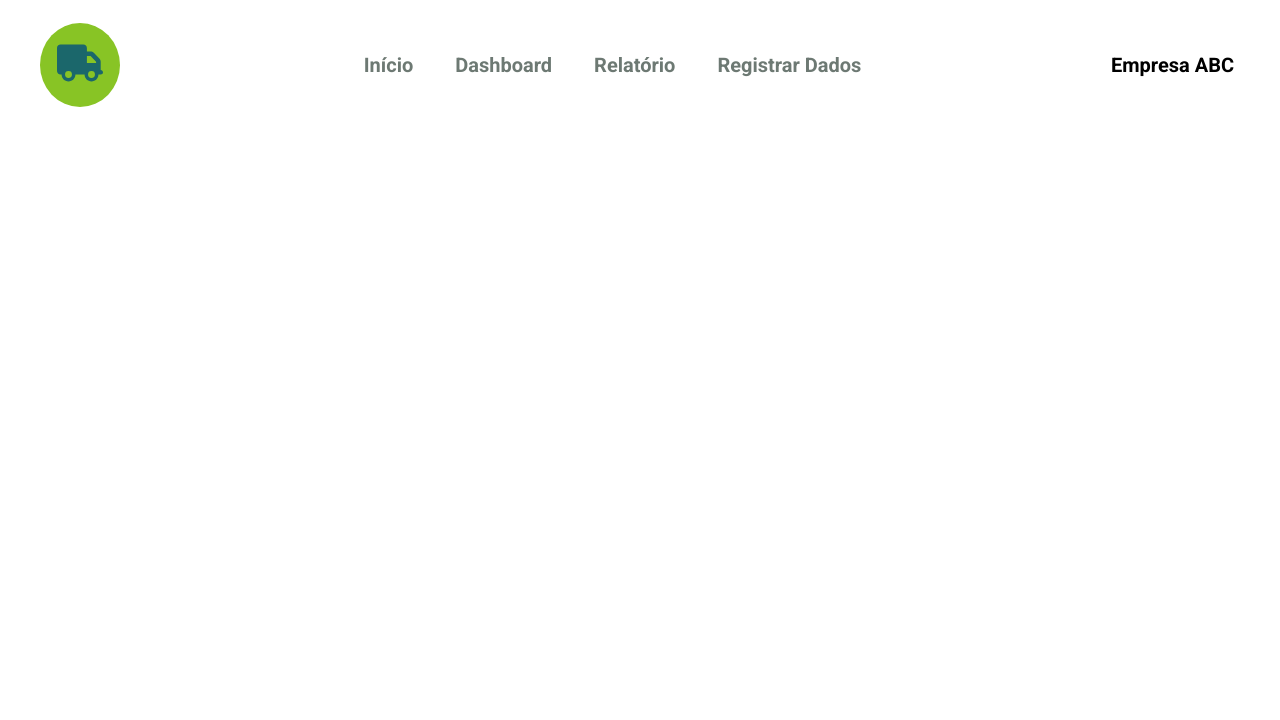
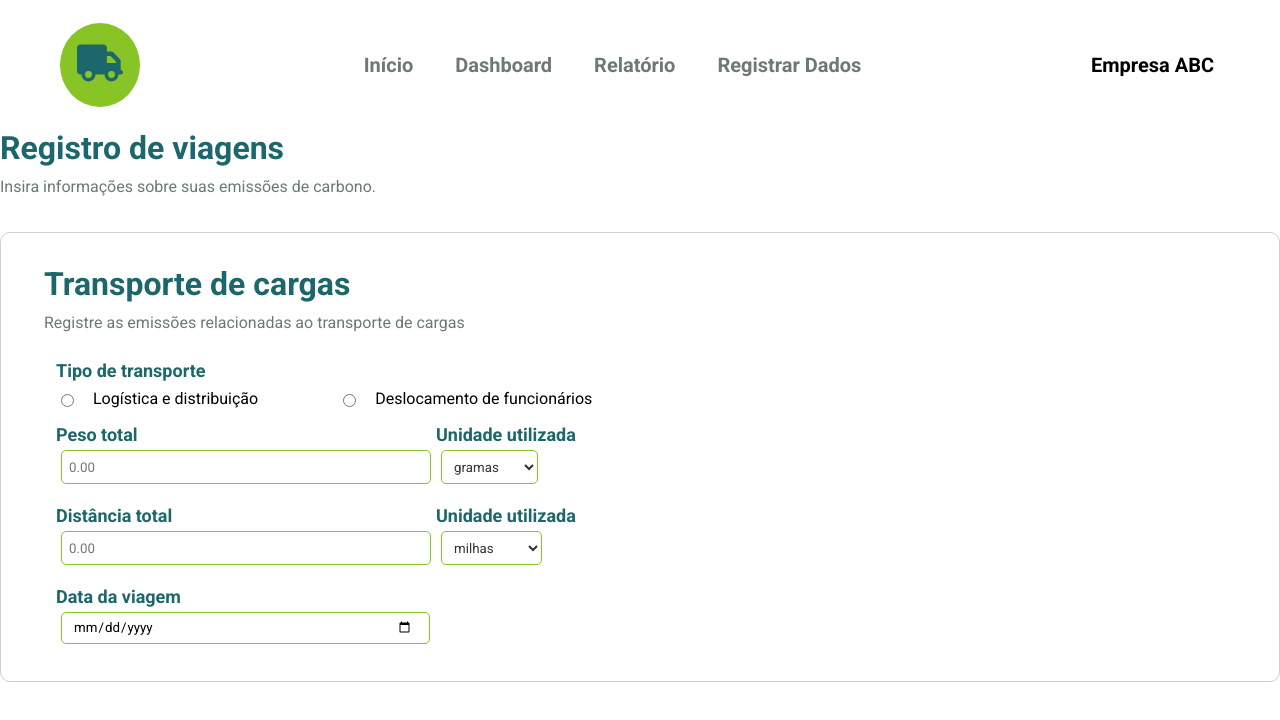
Before and after one commit to felipesantos9/software_engineering_project, a React (Vite) app in the folder client/: page /trips in a window 1280 px wide. Shown: the top 720 px of the page. Built offline with nearby package versions, Linux system fonts and the light colour scheme.

Commit message:
feat: mudanças parcialmante de viagens

```diff
--- a/client/index.html
+++ b/client/index.html
@@ -1,11 +1,19 @@
-<!doctype html>
+<!DOCTYPE html>
 <html lang="en">
   <head>
     <meta charset="UTF-8" />
     <link rel="icon" type="image/svg+xml" href="/vite.svg" />
-    <link href="https://fonts.googleapis.com/css2?family=Roboto:ital,wght@0,100..900;1,100..900&display=swap" rel="stylesheet">
+    <link
+      href="https://fonts.googleapis.com/css2?family=Roboto:ital,wght@0,100..900;1,100..900&display=swap"
+      rel="stylesheet"
+    />
     <meta name="viewport" content="width=device-width, initial-scale=1.0" />
     <title>Vite + React + TS</title>
+    <style>
+      * {
+        font-family: 'Roboto', serif;
+      }
+    </style>
   </head>
   <body>
     <div id="root"></div>
--- a/client/package.json
+++ b/client/package.json
@@ -10,6 +10,7 @@
     "preview": "vite preview"
   },
   "dependencies": {
+    "@hookform/resolvers": "^5.0.1",
     "@radix-ui/react-dropdown-menu": "^2.1.6",
     "axios": "^1.8.4",
     "jwt-decode": "^4.0.0",
@@ -20,7 +21,8 @@
     "react-hook-form": "^7.54.2",
     "react-hot-toast": "^2.5.2",
     "react-icons": "^5.4.0",
-    "react-router": "^7.0.1"
+    "react-router": "^7.0.1",
+    "zod": "^3.24.2"
   },
   "devDependencies": {
     "@eslint/js": "^9.15.0",
--- a/client/src/components/headerMain/headerMainStyle.css
+++ b/client/src/components/headerMain/headerMainStyle.css
@@ -5,7 +5,7 @@
     align-items: center;
     justify-content: space-between;
     height: 109px;
-    padding: 10px 40px 10px 40px;
+    padding: 10px 60px 10px 60px;
 }
 
 .headerMain-logo {
--- /dev/null
+++ b/client/src/components/inputTrips/tripsInput.tsx
@@ -0,0 +1,65 @@
+import './tripsInputStyle.css';
+import { useState } from 'react';
+
+interface TrisInputProps {
+    placeholderText: string;
+    labelTitle: string;
+    typeInput: 'number' | 'date'; // 'text' -> Texto Normal , 'password' -> Senhas (vai ficar aquele bagulhinho escondido :) ) , 'email' -> Vai verificar o @
+    inputId: "weight_value" | "distance_value" | 'trip_date';
+    register: any;
+    unit: boolean;
+}
+
+const UnitSelect = (options: (WeightUnit | DistanceUnit)[], values: string[]) => {
+    return (
+        <div className='input-group-select'>
+            <label className="label-style">Unidade utilizada</label> <br />
+            <select className="unit-select-style">
+                {options.map((option, index) => (
+                    <option key={index} value={option}>
+                        {values[index]}
+                    </option>
+                ))}
+            </select>
+        </div>
+    );
+}
+
+function TrisInput({
+    placeholderText,
+    labelTitle,
+    typeInput,
+    inputId,
+    register,
+    unit
+}: TrisInputProps) {
+    const switchUnit = () => {
+        switch (inputId) {
+            case "weight_value":
+                return UnitSelect(['g', 'lb', 'kg', 'mt'], ['gramas', 'libras', 'kilos', 'toneladas'])
+            case "distance_value":
+                return UnitSelect(['mi', 'km'], ['milhas', 'kilometros']);
+        }
+    }
+
+    return (
+        <div className="input-group">
+            <div>
+                <label className="label-style">{labelTitle}</label> <br />
+                <input
+                    id={inputId}
+                    type={typeInput}
+                    placeholder={placeholderText}
+                    size={30}
+                    maxLength={30}
+                    className="input-style"
+                    required
+                    {...register(inputId.toString())}
+                />
+            </div>
+            {unit && switchUnit()}
+        </div>
+    );
+}
+
+export default TrisInput;
--- /dev/null
+++ b/client/src/components/inputTrips/tripsInputStyle.css
@@ -0,0 +1,82 @@
+/** @format */
+
+.input-container-style {
+  margin: 0;
+}
+
+.input-style {
+  border-radius: 5px;
+  height: 30px;
+  width: 350px;
+  border-width: 1px;
+  border-style: solid;
+  border-color: #88c425;
+  position: relative;
+  text-indent: 5px;
+  padding-right: 1rem;
+}
+
+.label-style {
+  font-size: 18px;
+  font-weight: bold;
+  color: #1b676b;
+}
+
+/*Ajustar isso aqui depois (principalmente esse processo de position e o tamanho dele)*/
+.button-style {
+  align-items: center;
+  margin-left: 310px;
+  margin-top: 10px;
+  border: 0px;
+  border-radius: 10px;
+  background-color: transparent;
+  width: 60px;
+  position: absolute;
+  cursor: pointer;
+}
+
+.input-group {
+  display: flex;
+}
+
+.unit-select-style {
+  border-radius: 5px;
+  height: 34px;
+  border-width: 1px;
+  border-style: solid;
+  border-color: #88c425;
+  margin: 5px;
+  padding: 0 8px;
+  color: #333;
+  background-color: white;
+  cursor: pointer;
+}
+
+.unit-select-style:focus {
+  outline-color: #88c425;
+}
+
+.input-group-select label {
+  margin-right: 8px;
+  white-space: nowrap;
+}
+
+.unit-select-style option {
+  padding: 8px;
+  background-color: white;
+  color: #333;
+}
+
+@media (max-width: 750px) {
+  .input-group > div:first-child {
+    width: 80%;
+  }
+  .input-style {
+    width: 90%;
+  }
+
+  .label-style {
+    font-size: 16px;
+    width: 100%;
+  }
+}
--- a/client/src/pages/tripsRegisterPage/tripsRegisterPage.tsx
+++ b/client/src/pages/tripsRegisterPage/tripsRegisterPage.tsx
@@ -1,9 +1,86 @@
-import HeaderMain from "../../components/headerMain/headerMain";
+import { useEffect, useState } from 'react';
+import HeaderMain from '../../components/headerMain/headerMain';
+import './tripsRegisterPageStyle.css';
+import TrisInput from '../../components/inputTrips/tripsInput';
+import { tripSchema } from '../../schemas/trip';
+import { useForm } from 'react-hook-form';
+import { zodResolver } from '@hookform/resolvers/zod';
+import toast, { Toaster } from 'react-hot-toast';
 
 function TripsRegisterPage() {
-    return(
-        <HeaderMain/>
+
+    const {
+        register,
+        handleSubmit,
+        setValue,
+        formState: { errors },
+    } = useForm<TripInterface>({
+        resolver: zodResolver(tripSchema),
+    });
+
+    useEffect(() => {
+        if (Object.keys(errors).length > 0) {
+            for (const key in errors) {
+                const message = errors[key as keyof TripInterface]?.message as string;
+                toast.error(message, { duration: 2000 });
+            }
+        }
+    }, [errors]);
+
+
+    return (
+        <>
+            <Toaster />
+            <HeaderMain />
+            <div className='container-container'>
+                <div className='container'>
+                    <h2 className='title'>Registro de viagens</h2>
+                    <p className='description'>Insira informações sobre suas emissões de carbono.</p>
+                    <form className='trip-form'>
+                        <h3 className='title'>Transporte de cargas</h3>
+                        <p className='description'>Registre as emissões relacionadas ao transporte de cargas</p>
+                        <p className='type'>Tipo de transporte</p>
+                        <div className='container-form'>
+                            <div className="type-radios">
+                                <label>
+                                    <input type="radio" name='type' />
+                                    Logística e distribuição
+                                </label>
+                                <label>
+                                    <input type="radio" name='type' />
+                                    Deslocamento de funcionários
+                                </label>
+                            </div>
+                            <TrisInput
+                                inputId="weight_value"
+                                labelTitle="Peso total"
+                                placeholderText="0.00"
+                                typeInput="number"
+                                register={register}
+                                unit={true}
+                            />
+                            <TrisInput
+                                inputId="distance_value"
+                                labelTitle="Distância total"
+                                placeholderText="0.00"
+                                typeInput="number"
+                                register={register}
+                                unit={true}
+                            />
+                            <TrisInput
+                                inputId="trip_date"
+                                labelTitle="Data da viagem"
+                                placeholderText="dd/mm/aaaa"
+                                typeInput="date"
+                                register={register}
+                                unit={false}
+                            />
+                        </div>
+                    </form>
+                </div>
+            </div>
+        </>
     );
-};
+}
 
 export default TripsRegisterPage;
--- a/client/src/pages/tripsRegisterPage/tripsRegisterPageStyle.css
+++ b/client/src/pages/tripsRegisterPage/tripsRegisterPageStyle.css
@@ -0,0 +1,76 @@
+/** @format */
+/* .container-container {
+  display: flex;
+  justify-content: center;
+} */
+
+/* .container {
+  padding: 0 60px;
+  width: 55%;
+} */
+
+.title {
+  font-size: 2rem;
+  color: #1b676b;
+  font-weight: bold;
+  margin: 0;
+}
+
+.description {
+  color: #6d7973;
+  margin: 0;
+  margin-top: 10px;
+  font-weight: light;
+}
+
+.trip-form {
+  border: 1px solid #6d797359;
+  border-radius: 10px;
+  padding: 32px 43px;
+  margin-top: 36px;
+}
+
+.container-form {
+  padding-left: 12px;
+  display: flex;
+  flex-direction: column;
+  gap: 1rem;
+}
+
+.type {
+  padding-left: 12px;
+  font-size: 18px;
+  font-weight: bold;
+  color: #1b676b;
+  margin: 0;
+  margin-bottom: 0.5rem;
+  margin-top: 1.75rem;
+}
+
+.type-radios {
+  display: flex;
+  gap: 5rem;
+}
+.type-radios label {
+  display: flex;
+  gap: 1rem;
+  justify-content: center;
+  align-items: center;
+}
+
+@media (max-width: 1150px) {
+  .container {
+    width: 100%;
+  }
+}
+
+@media (max-width: 750px) {
+  .type-radios {
+    flex-direction: column;
+    gap: 0.75rem;
+  }
+
+  .type-radios label {
+    justify-content: flex-start;
+  }
+}
--- /dev/null
+++ b/client/src/schemas/trip.ts
@@ -0,0 +1,8 @@
+import * as z from "zod";
+
+export const tripSchema = z.object({
+  weight_unit: z.enum(["g", "lb", "kg", "mt"]),
+  weight_value: z.number().positive(),
+  distance_unit: z.enum(["mi", "km"]),
+  distance_value: z.number().positive(),
+});
```
Also changed, not shown: client/src/types/trip.d.ts (added, +9 -0 lines), 1 other file (tests, documents, lock files or other folders).
